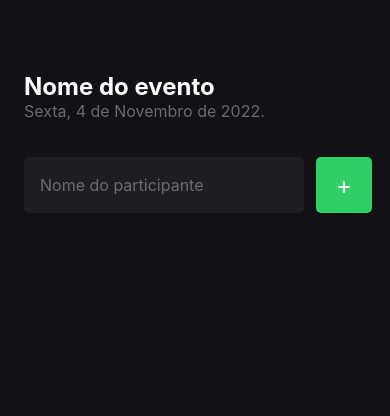
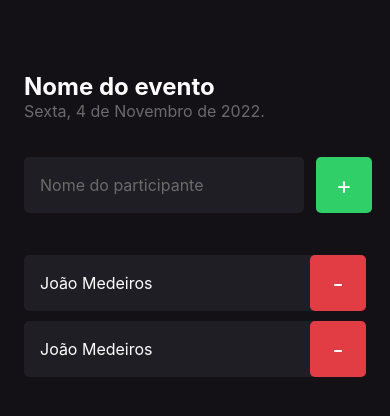
Before and after one commit to JVMedeiros/imhere, a React Native app: screen / in a window 390 px wide. Shown: the top 416 px of the page. Built offline with nearby package versions, Linux system fonts and the light colour scheme.

Commit message:
feat: impl participant component

```diff
--- a/src/screens/Home/index.tsx
+++ b/src/screens/Home/index.tsx
@@ -1,4 +1,5 @@
 import { Text, TextInput, TouchableOpacity, View } from "react-native";
+import { Participant } from "../components/Participant";
 
 import { styles } from "./styles";
 
@@ -31,6 +32,9 @@ export function Home() {
           </Text>
         </TouchableOpacity>
       </View>
+      <Participant />
+      <Participant />
+
     </View>
   )
 }
```
